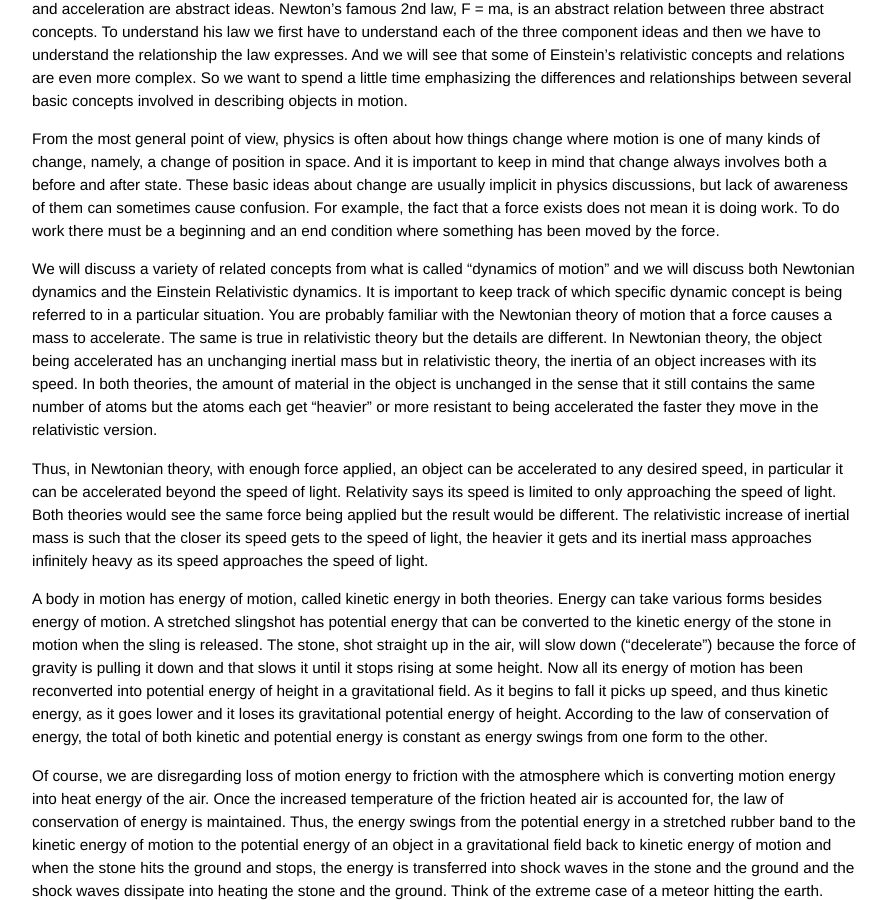
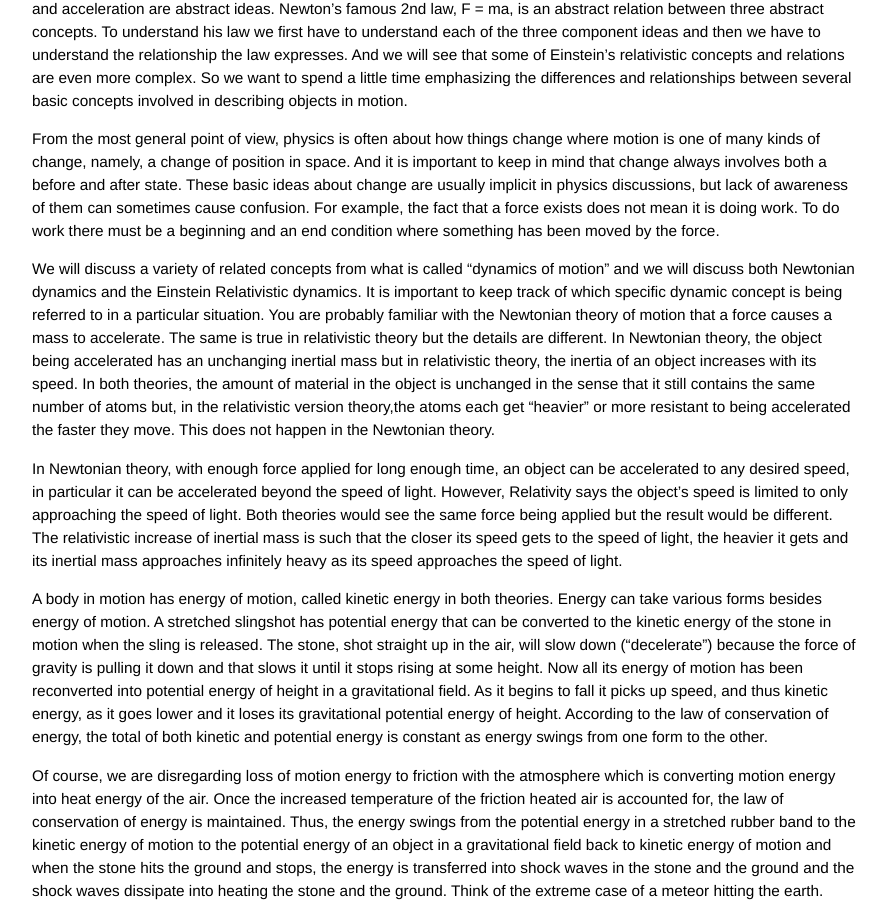
Before and after one commit to grbfacet/facet, a Jekyll site: the page built from relativity-tutorial.md, in a window 1280 px wide and 900 px high, scrolled down 1286 px. Shown: the whole window, without its empty margins (193-1080 px from the left). Built offline with Jekyll 4.4.1, drawn with Linux system fonts in a browser that asks for light colours.

Commit message:
Update relativity-tutorial.md

```diff
--- a/relativity-tutorial.md
+++ b/relativity-tutorial.md
@@ -30,9 +30,9 @@ One of the challenges of understanding physics is keeping in mind several interr
 
 From the most general point of view, physics is often about how things change where motion is one of many kinds of change, namely, a change of position in space. And it is important to keep in mind that change always involves both a before and after state. These basic ideas about change are usually implicit in physics discussions, but lack of awareness of them can sometimes cause confusion. For example, the fact that a force exists does not mean it is doing work. To do work there must be a beginning and an end condition where something has been moved by the force.
 
-We will discuss a variety of related concepts from what is called "dynamics of motion" and we will discuss both Newtonian dynamics and the Einstein Relativistic dynamics. It is important to keep track of which specific dynamic concept is being referred to in a particular situation. You are probably familiar with the Newtonian theory of motion that a force causes a mass to accelerate. The same is true in relativistic theory but the details are different. In Newtonian theory, the object being accelerated has an unchanging inertial mass but in relativistic theory, the inertia of an object increases with its speed. In both theories, the amount of material in the object is unchanged in the sense that it still contains the same number of atoms but the atoms each get “heavier” or more resistant to being accelerated the faster they move in the relativistic version.
+We will discuss a variety of related concepts from what is called "dynamics of motion" and we will discuss both Newtonian dynamics and the Einstein Relativistic dynamics. It is important to keep track of which specific dynamic concept is being referred to in a particular situation. You are probably familiar with the Newtonian theory of motion that a force causes a mass to accelerate. The same is true in relativistic theory but the details are different. In Newtonian theory, the object being accelerated has an unchanging inertial mass but in relativistic theory, the inertia of an object increases with its speed. In both theories, the amount of material in the object is unchanged in the sense that it still contains the same number of atoms but, in the relativistic version theory,the atoms each get “heavier” or more resistant to being accelerated the faster they move. This does not happen in the Newtonian theory.
 
-Thus, in Newtonian theory, with enough force applied, an object can be accelerated to any desired speed, in particular it can be accelerated beyond the speed of light. Relativity says its speed is limited to only approaching the speed of light. Both theories would see the same force being applied but the result would be different. The relativistic increase of inertial mass is such that the closer its speed gets to the speed of light, the heavier it gets and its inertial mass approaches infinitely heavy as its speed approaches the speed of light.
+In Newtonian theory, with enough force applied for long enough time, an object can be accelerated to any desired speed, in particular it can be accelerated beyond the speed of light. However, Relativity says the object's speed is limited to only approaching the speed of light. Both theories would see the same force being applied but the result would be different. The relativistic increase of inertial mass is such that the closer its speed gets to the speed of light, the heavier it gets and its inertial mass approaches infinitely heavy as its speed approaches the speed of light.
 
 A body in motion has energy of motion, called kinetic energy in both theories. Energy can take various forms besides energy of motion. A stretched slingshot has potential energy that can be converted to the kinetic energy of the stone in motion when the sling is released. The stone, shot straight up in the air, will slow down (“decelerate”) because the force of gravity is pulling it down and that slows it until it stops rising at some height. Now all its energy of motion has been reconverted into potential energy of height in a gravitational field. As it begins to fall it picks up speed, and thus kinetic energy, as it goes lower and it loses its gravitational potential energy of height. According to the law of conservation of energy, the total of both kinetic and potential energy is constant as energy swings from one form to the other.
 
```
